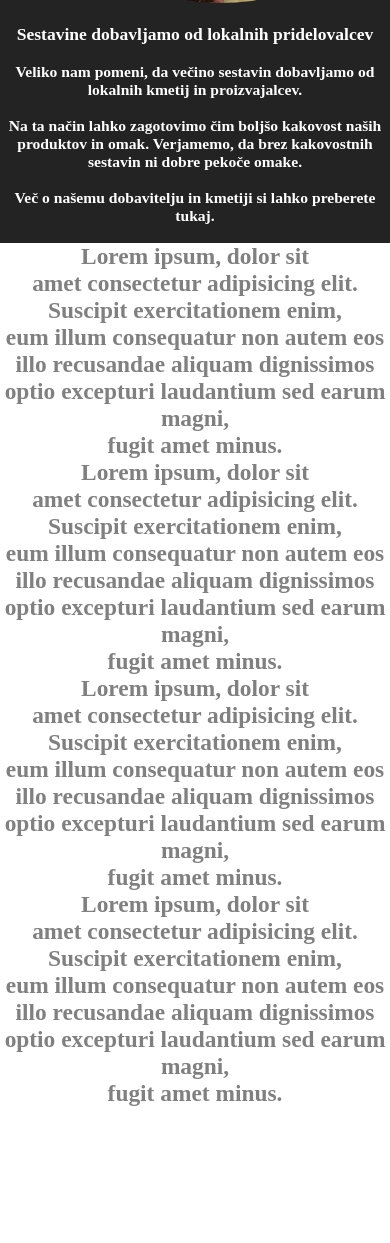
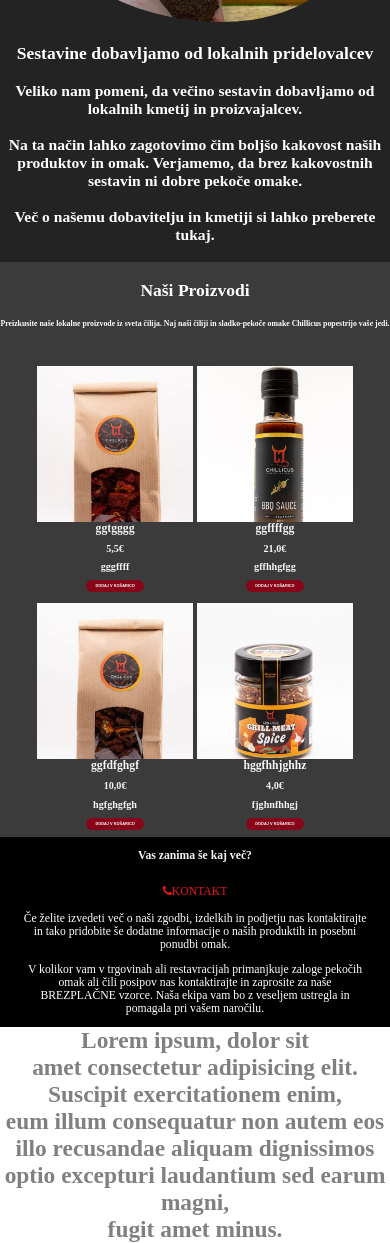
Before and after one commit to EngineKing2023/Chillicus, a plain HTML site: page index.html in a window 390 px wide. Shown: the part 2462-3705 px from the top of the page. Before the commit the page ends 3569 px from the top, so only its background shows below. Drawn offline with Linux system fonts and the light colour scheme.

Commit message:
site recreation training done but not finished moving to my site and ruby

```diff
--- a/index.html
+++ b/index.html
@@ -6,6 +6,7 @@
     <title>Chillicus</title>
     <link rel="icon" href="Chillicus/images/colour-transparent-1-1-300x300.png" type="image/x-icon">
     <link rel="stylesheet" href="style.css">
+    <link rel="stylesheet" href="https://cdnjs.cloudflare.com/ajax/libs/font-awesome/4.7.0/css/font-awesome.min.css">
 </head>
 <body>
     <header>
@@ -46,7 +47,7 @@
 
 
          <img class="mySlides" src="images/cayenne-peppers-2779828_1280.jpg">
-         <div class="chil">
+         <div class="chill">
     <div class="chili">CHILLICUS</div>
     <div class="chili2">Odkrijte okuse in svet čilija ter naših omak</div>
     <div><button>TRGOVINA</button></div>
@@ -103,10 +104,66 @@
 
     </div>
 
-    <div>
+    <div class="section5">
+        <br>
+            <p class="para4">Naši Proizvodi</p>
+            <br>
+            <p class="para43">Preizkusite naše lokalne proizvode iz sveta čilija. Naj naši čiliji in sladko-pekoče omake Chillicus popestrijo vaše jedi.</p>
+            <br>
+        <div class="cards2">
+            <div class="card2">
+                <img class="cardImage2" src="images/Carolina-Reaper-scaled-600x600.jpg" alt="abrakadabra">
+                <p class="cardTitle">ggtgggg</p>
+                <p class="cardText">5,5€</p>
+                <p class="cardText">gggffff</p>
+                <button class="size2">DODAJ V KOŠARICO</button>
+            </div>
+            <div class="card2">
+                <img class="cardImage2" src="images/Chillicus-34-scaled-600x600.jpg" alt="abrakadabra">
+                <p class="cardTitle">ggffffgg</p>
+                <p class="cardText">21,0€</p>
+                <p class="cardText">gffhhgfgg</p>
+                <button class="size2">DODAJ V KOŠARICO</button>
+            </div>
+            <div class="card2">
+                <img class="cardImage2" src="images/Chocolate-habanero-scaled-600x600.jpg" alt="abrakadabra">
+                <p class="cardTitle">ggfdfghgf</p>
+                <p class="cardText">10,0€</p>
+                <p class="cardText">hgfghgfgh</p>
+                <button class="size2">DODAJ V KOŠARICO</button>
+            </div>
+            <div class="card2">
+                <img class="cardImage2" src="images/Grill-Meat-Spice-scaled-600x600.jpg" alt="abrakadabra">
+                <p class="cardTitle">hggfhhjghhz</p>
+                <p class="cardText">4,0€</p>
+                <p class="cardText">fjghnfhhgj</p>
+                <button class="size2">DODAJ V KOŠARICO</button>
+            </div>
+
+
+
+        </div>
 
     </div>
 
+    <div class="section6">
+
+        <div  class="tekst1">
+            <p class="vpr">Vas zanima še kaj več?</p>
+            <a class="con" href="#"><i style="font-size:3vw" class="fa">&#xf095;KONTAKT</i></a>
+
+        </div>
+        <div class="tekst2">
+            <p class="tekst11">Če želite izvedeti več o naši zgodbi, izdelkih in podjetju nas
+                kontaktirajte in tako pridobite še dodatne informacije o naših produktih in posebni ponudbi omak.</p>
+            <p class="tekst12">V kolikor vam v trgovinah ali restavracijah primanjkuje zaloge pekočih omak ali čili posipov nas kontaktirajte in zaprosite za
+                naše BREZPLAČNE vzorce. Naša ekipa vam bo z veseljem ustregla
+                in pomagala pri vašem naročilu.</p>
+
+        </div>
+
+
+    </div>
 
  <p>Lorem ipsum, dolor sit <br> amet consectetur adipisicing elit.  <br>
      Suscipit exercitationem enim,<br>  eum illum consequatur non autem eos <br>
@@ -114,23 +171,7 @@
       <br> optio excepturi laudantium sed earum magni, <br>
        fugit amet minus.</p>
 
-       <p>Lorem ipsum, dolor sit <br> amet consectetur adipisicing elit.  <br>
-        Suscipit exercitationem enim,<br>  eum illum consequatur non autem eos <br>
-         illo recusandae aliquam dignissimos
-         <br> optio excepturi laudantium sed earum magni, <br>
-          fugit amet minus.</p>
 
-          <p>Lorem ipsum, dolor sit <br> amet consectetur adipisicing elit.  <br>
-            Suscipit exercitationem enim,<br>  eum illum consequatur non autem eos <br>
-             illo recusandae aliquam dignissimos
-             <br> optio excepturi laudantium sed earum magni, <br>
-              fugit amet minus.</p>
-
-              <p>Lorem ipsum, dolor sit <br> amet consectetur adipisicing elit.  <br>
-                Suscipit exercitationem enim,<br>  eum illum consequatur non autem eos <br>
-                 illo recusandae aliquam dignissimos
-                 <br> optio excepturi laudantium sed earum magni, <br>
-                  fugit amet minus.</p>
     <script>
         var slideIndex = 0;
 carousel();
--- a/style.css
+++ b/style.css
@@ -1,5 +1,5 @@
 *{
-  // border: solid red 2px;
+   //border: solid red 2px;
     margin: 0rem;
     padding: 0rem;
 }
@@ -63,8 +63,8 @@ button{
 
 .logo{
 
-    width: 4rem;
-    height: 4rem;
+    width: 5vw;
+    height: 5vw;
 }
 .navbar{
 
@@ -94,7 +94,7 @@ button{
 .header-right a:hover{
     color: red;
 }
-.chil{
+.chill{
      display: flex;
       position: absolute;
 
@@ -221,12 +221,107 @@ button{
     font-size: 2vw;
     text-align: left;
 }
+.para43{
+    color: white;
+    font-size: 2vw;
+    text-align: center;
+}
 
 .image4{
 
     width: 80%;
     height: 80%;
     border-radius: 25% 55% 45% 65%;
+}
+.section5{
+    display: flex;
+    flex-direction: column;
+    width: 100%;
+    background-color: rgb(59, 59, 59);
+}
+.cards2{
+    display: flex;
+    flex-direction: row;
+    align-items: center;
+    justify-content: center;
+    gap: 1vw;
+    margin-top: 5vw;
+
+}
+.card2{
+    display: flex;
+    flex-direction: column;
+    align-items: center;
+
+
+    width: 20vw;
+    height: 40vw;
+    margin-bottom: 2vw;
+
+
+}
+.cardImage2{
+    display: flex;
+
+
+    width: 100%;
+    height: 50%;
+
+}
+.size2{
+    background-color: #880519;
+    width: 15vw;
+    height: 3vw;
+    border: none;
+    color: white;
+    font-size: 1vw;
+}
+.section6{
+    width: 100%;
+    background-color: black;
+    display: flex;
+    flex-direction: row;
+}
+.tekst1{
+    width: 35%;
+    display: flex;
+    flex-direction: column;
+
+}
+.vpr{
+
+    margin: 6vw auto 6vw 5vw;
+    text-align: left;
+    font-size: 2.5vw;
+    color: whitesmoke;
+}
+.con{
+    color: #ef1616;
+    margin: 0 auto 0 5vw;
+    text-align: left;
+    font-weight: 900;
+}
+.tekst2{
+    width: 65%;
+
+}
+.tekst11{
+    color: white;
+    font-family: 'Times New Roman', Times, serif;
+    font-weight: 300;
+
+    font-size: 1.7vw;
+    margin: 6vw auto 6vw 0;
+    text-align: left;
+}
+.tekst12{
+    color: white;
+    font-family: 'Times New Roman', Times, serif;
+    font-weight: 300;
+
+    font-size: 1.7vw;
+    margin: 0% auto 4vw 0;
+    text-align: left;
 }
 .sidebar{
     position: fixed;
@@ -253,8 +348,12 @@ button{
     .hideOnMobile{
         display: none;
     }
+    .logo{
 
-    .chil{
+        width: 6vw;
+        height: 6vw;
+    }
+    .chill{
 margin: 25% 25% 0% 25%;
 align-items: center;
 
@@ -338,9 +437,94 @@ align-items: center;
 }
 
 .image4{
-
+    margin-top: 5%;
     width: 80%;
     height: 80%;
     border-radius: 25% 55% 45% 65%;
 }
+.section5{
+    display: flex;
+    flex-direction: column;
+    width: 100%;
+    background-color: rgb(59, 59, 59);
 }
+.cards2{
+    display: flex;
+    flex-direction: row;
+    flex-wrap: wrap;
+}
+.card2{
+    display: flex;
+    flex-direction: column;
+    align-items: center;
+
+
+    width: 40%;
+    height: 50%;
+    margin-bottom: 2vw;
+
+
+}
+.cardImage2{
+    display: flex;
+
+
+    width: 100%;
+    height: 50%;
+
+}
+.section6{
+    width: 100%;
+    background-color: black;
+    display: flex;
+    flex-direction: column;
+}
+.tekst1{
+    width: 100%;
+    display: flex;
+    flex-direction: column;
+
+}
+.vpr{
+
+    margin: 3vw 0 3vw 0;
+    text-align: center;
+    font-size: 3vw;
+    color: whitesmoke;
+}
+.con{
+    color: #ef1616;
+    margin: 0 0 3vw 0 ;
+    text-align: center;
+    font-weight: 900;
+}
+.tekst2{
+    width: 100%;
+    display: flex;
+    flex-direction: column;
+
+
+
+}
+.tekst11{
+
+    color: white;
+    font-family: 'Times New Roman', Times, serif;
+    font-weight: 300;
+
+    font-size: 3vw;
+    margin: 0vw 5vw 3vw 5vw ;
+    text-align: center;
+
+}
+.tekst12{
+
+    color: white;
+    font-family: 'Times New Roman', Times, serif;
+    font-weight: 300;
+
+    font-size: 3vw;
+    margin: 0vw 5vw 3vw 5vw ;
+    text-align: center;
+}
+}
```
